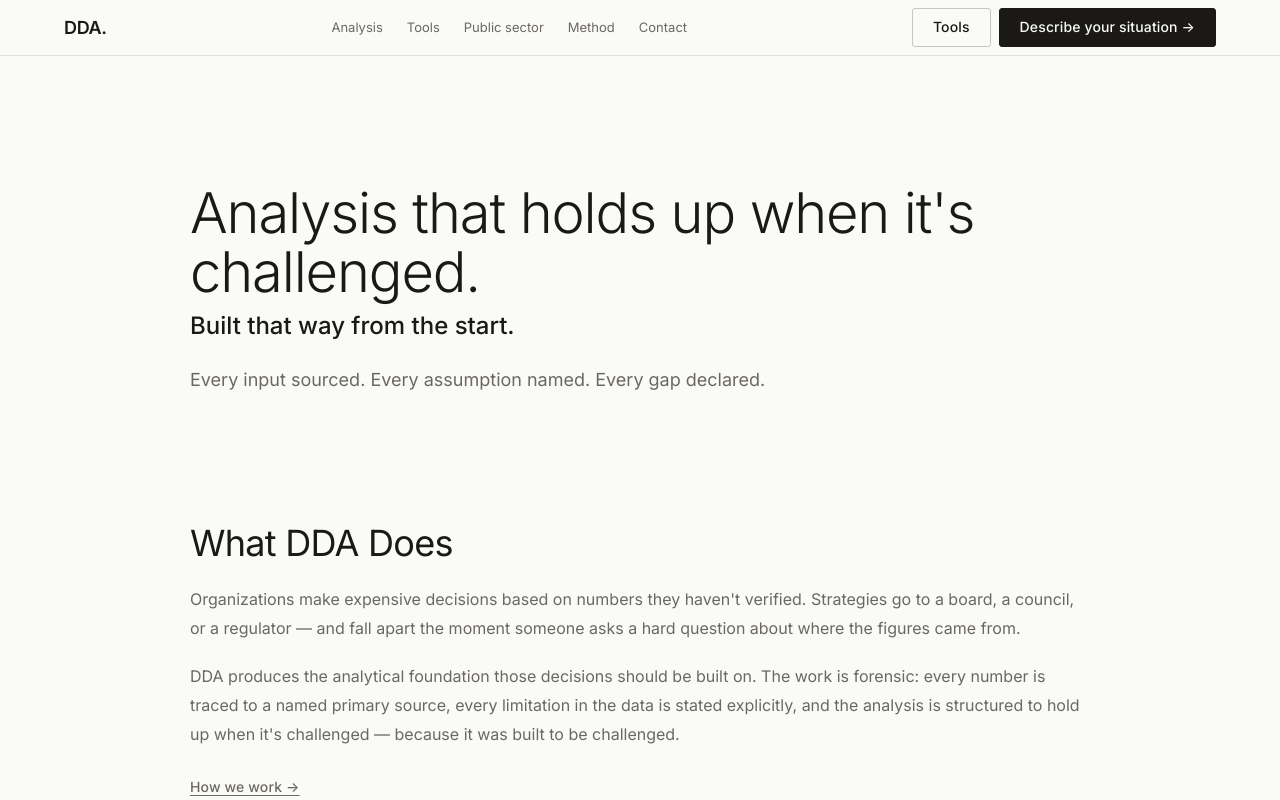
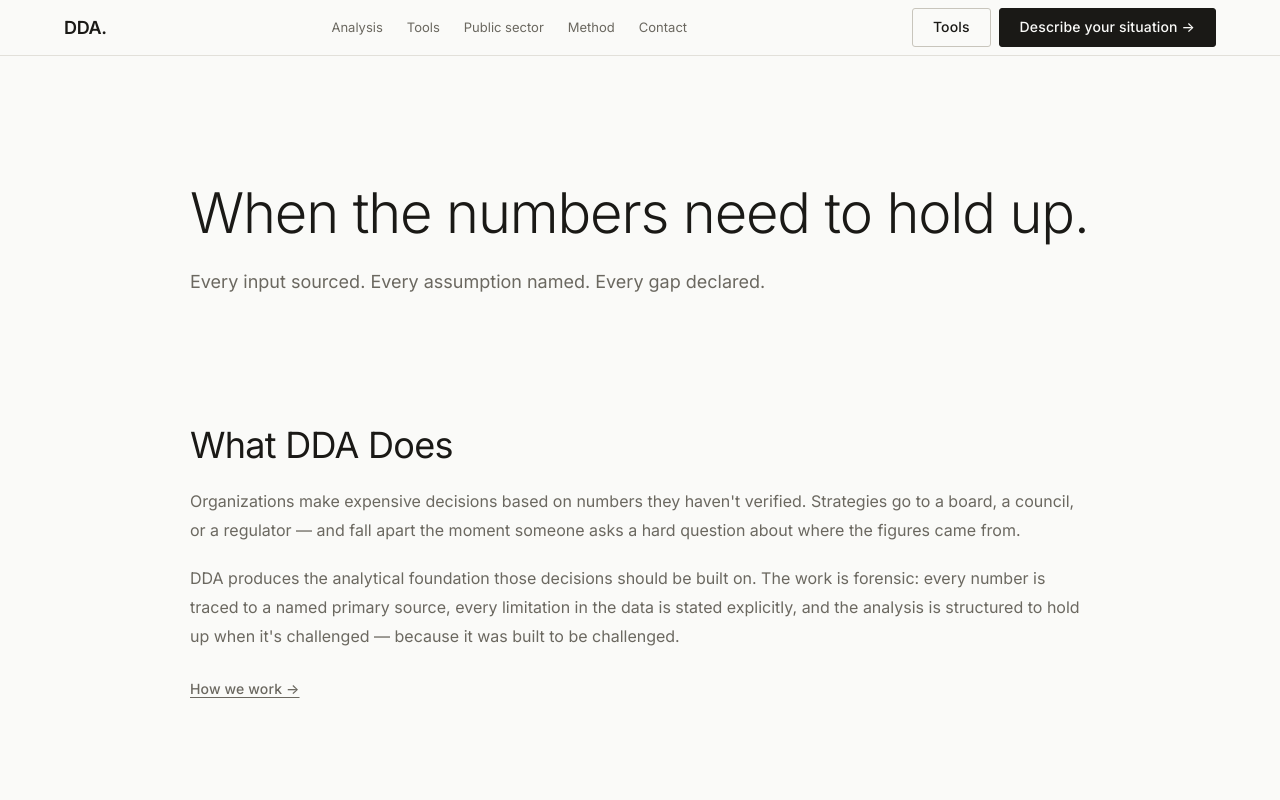
Before and after one commit to davidoyle/DDA, a React (Vite) app: page / in a window 1280 px wide. Shown: the top 800 px of the page. Built offline with nearby package versions, Linux system fonts and the light colour scheme.

Commit message:
Update HomePage.tsx

```diff
--- a/src/pages/HomePage.tsx
+++ b/src/pages/HomePage.tsx
@@ -13,8 +13,7 @@ const HomePage = () => (
   <div className="px-6 lg:px-16 py-[var(--space-10)] space-y-[var(--space-10)]">
     <section className="max-w-[900px] mx-auto space-y-6">
       <div className="space-y-2">
-        <h1 className="headline-lg">Analysis that holds up when it&apos;s challenged.</h1>
-        <p className="headline-sm">Built that way from the start.</p>
+        <h1 className="headline-lg">When the numbers need to hold up.</h1>
       </div>
       <p className="text-[18px] leading-[1.7]" style={{ color: 'var(--text-secondary)' }}>
         Every input sourced. Every assumption named. Every gap declared.
```
